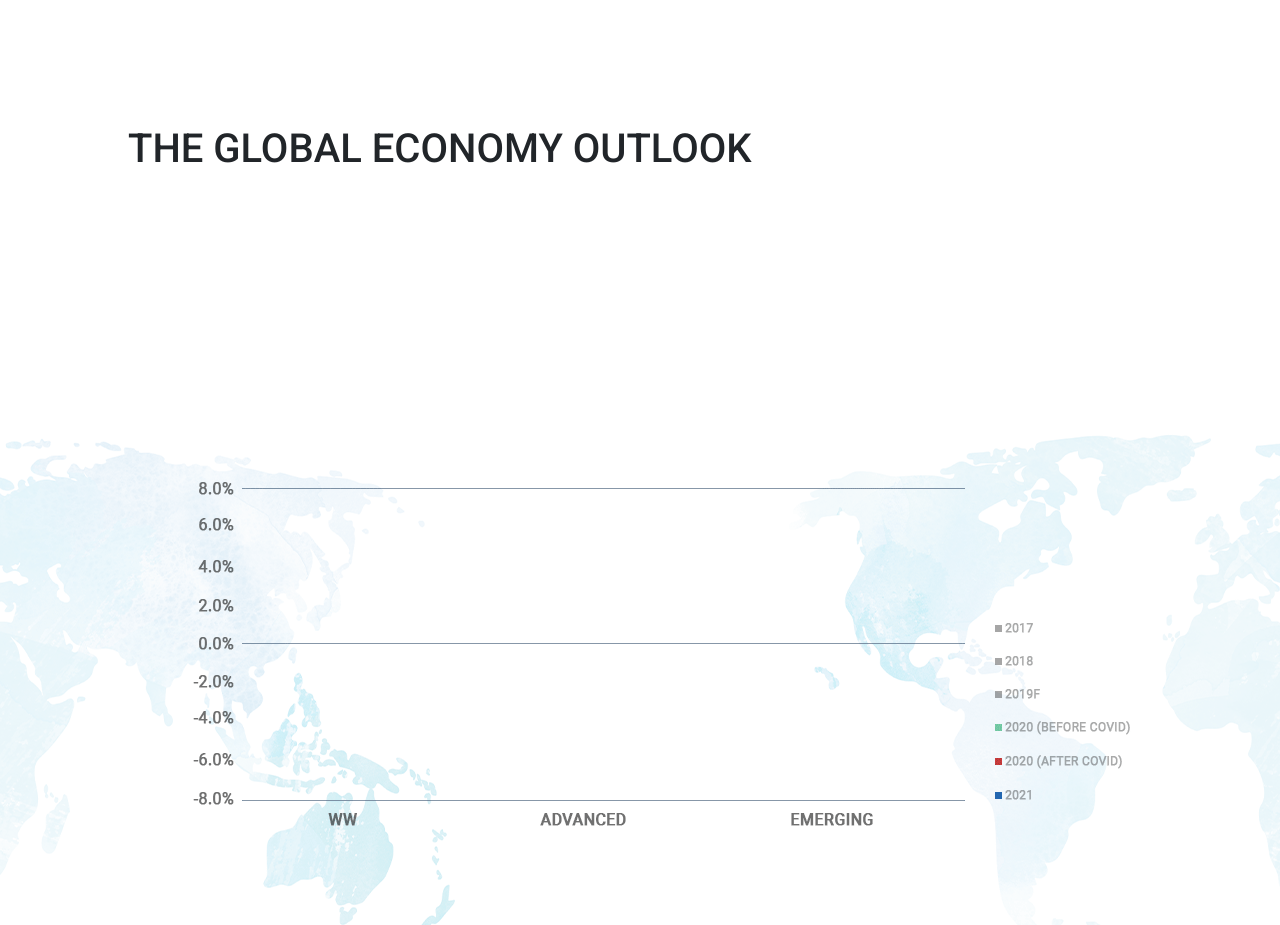
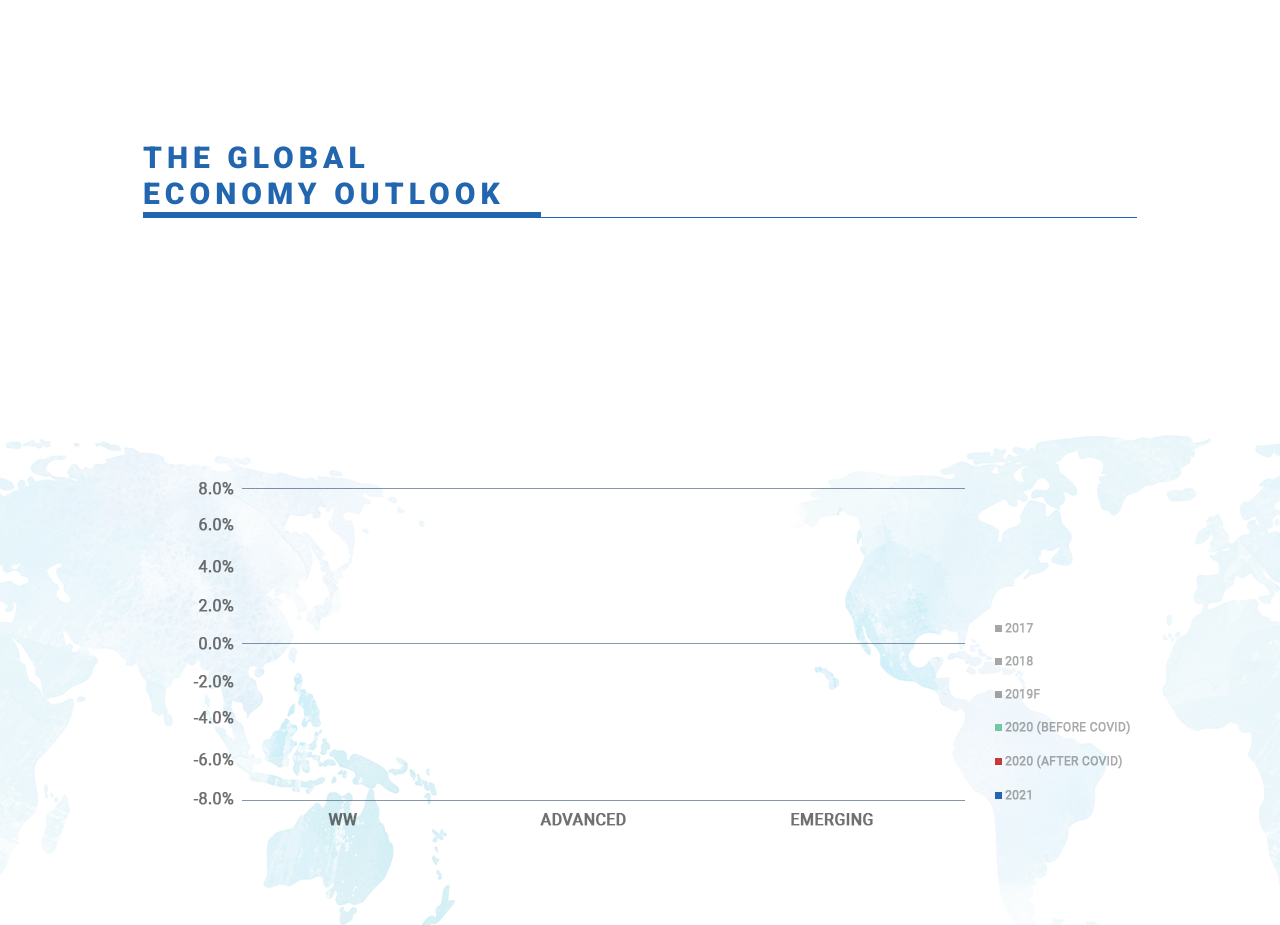
Before and after one commit to chethaks/trend2020, a plain HTML site: page index.html in a window 1280 px wide. Shown: the part 803-1728 px from the top of the page. Drawn offline with nearby package versions, Linux system fonts and the light colour scheme.

Commit message:
Interaction changes

```diff
--- a/index.html
+++ b/index.html
@@ -76,7 +76,7 @@
         <section class="common-section bg market-bg-svg1">
             <div class="global-header">
                 <div class="container">
-                    <div class="row border-b1">
+                    <div class="global-title">
                         <h1 class="w40">THE GLOBAL ECONOMY OUTLOOK</h1>
                     </div>
                 </div>
```
